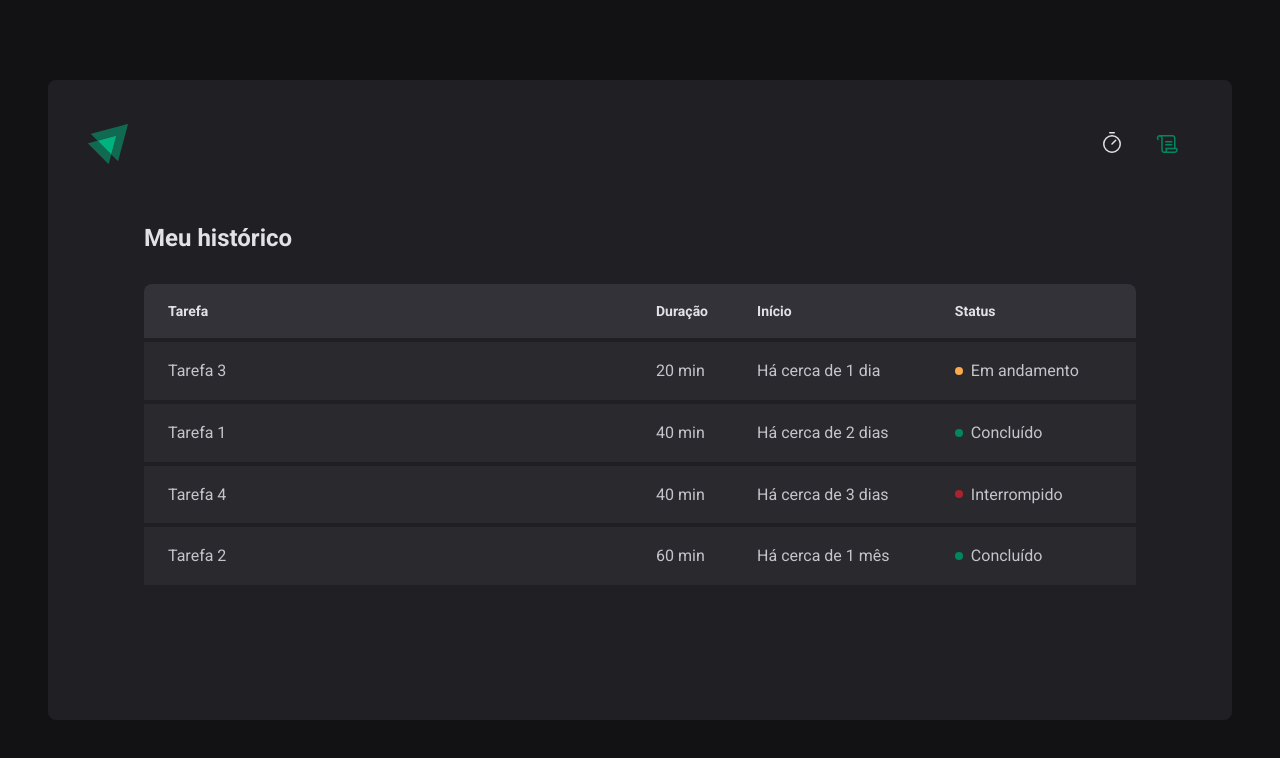
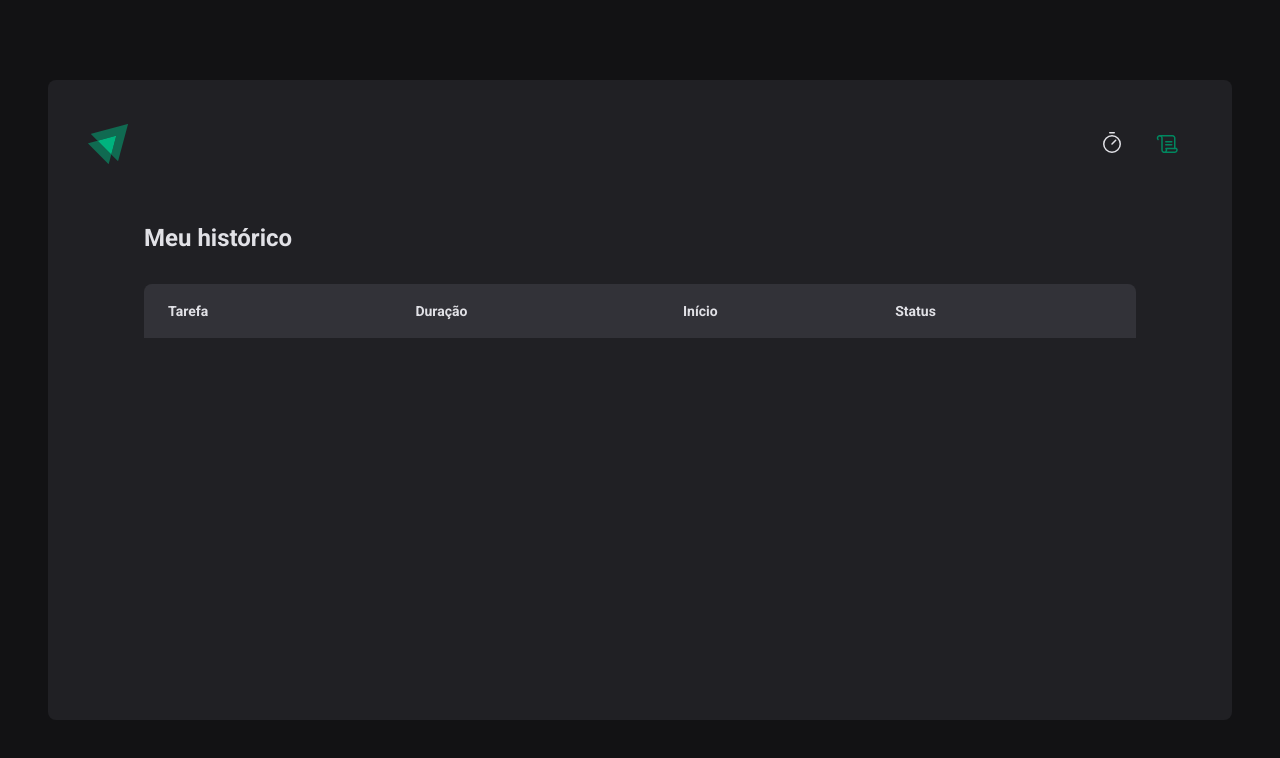
Before and after one commit to RayanCardoso/react-recap, a React (Vite) app in the folder 02-ignite-timer/: page /history in a window 1280 px wide. Shown: the top 758 px of the page. Built offline with nearby package versions, Linux system fonts and the light colour scheme.

Commit message:
Using context parameters inside History component

```diff
--- a/02-ignite-timer/src/pages/History/index.tsx
+++ b/02-ignite-timer/src/pages/History/index.tsx
@@ -1,6 +1,8 @@
 import { useContext } from "react";
 import { HistoryContainer, HistoryList, Status } from "./style";
+import {ptBR} from "date-fns/locale";
 import { CyclesContext } from "../../contexts/CyclesContext";
+import { formatDistanceToNow } from "date-fns";
 
 export function History() {
     const { cycles } = useContext(CyclesContext);
@@ -20,46 +22,46 @@
                         </tr>
                     </thead>
                     <tbody>
-                        <tr>
-                            <td>Tarefa 3</td>
-                            <td>20 min</td>
-                            <td>Há cerca de 1 dia</td>
+                        {
+                            cycles.map(cycle => {
+                                return (
+                                    <tr key={cycle.id}>
+                                        <td>{cycle.task}</td>
+                                        <td>{cycle.minutesAmount} minutos</td>
+                                        <td>{formatDistanceToNow(cycle.startDate, {
+                                            addSuffix: true,
+                                            locale: ptBR
+                                        })}</td>
                                         <td>
+                                            {
+                                                cycle.finishedDate && (
+                                                    <Status statusColor="green">
+                                                        Concluido
+                                                    </Status>
+                                                )
+                                            }
+
+                                            {
+                                                cycle.interruptedDate && (
+                                                    <Status statusColor="red">
+                                                        interrompido
+                                                    </Status>
+                                                )
+                                            }
+
+                                            {
+                                                !cycle.interruptedDate && !cycle.finishedDate && (
                                                     <Status statusColor="yellow">
                                                         Em andamento
                                                     </Status>
+                                                )
+                                            }
+
                                         </td>
                                     </tr>
-                        <tr>
-                            <td>Tarefa 1</td>
-                            <td>40 min</td>
-                            <td>Há cerca de 2 dias</td>
-                            <td>
-                                <Status statusColor="green">
-                                    Concluído
-                                </Status>
-                            </td>
-                        </tr>
-                        <tr>
-                            <td>Tarefa 4</td>
-                            <td>40 min</td>
-                            <td>Há cerca de 3 dias</td>
-                            <td>
-                                <Status statusColor="red">
-                                    Interrompido
-                                </Status>
-                            </td>
-                        </tr>
-                        <tr>
-                            <td>Tarefa 2</td>
-                            <td>60 min</td>
-                            <td>Há cerca de 1 mês</td>
-                            <td>
-                                <Status statusColor="green">
-                                    Concluído
-                                </Status>
-                            </td>
-                        </tr>
+                                )
+                            })
+                        }
                     </tbody>
                 </table>
             </HistoryList>
--- a/02-ignite-timer/src/pages/History/style.ts
+++ b/02-ignite-timer/src/pages/History/style.ts
@@ -47,7 +47,7 @@
             background-color: ${props => props.theme["gray-700"]};
             border-top: 4px solid ${props => props.theme["gray-800"]};
             padding: 1rem;
-            font-size: 0%.875rem;
+            font-size: 0.875rem;
             line-height: 1.6;
 
             &:first-child {
```
Lines whose indentation alone changed are shown as unchanged.
